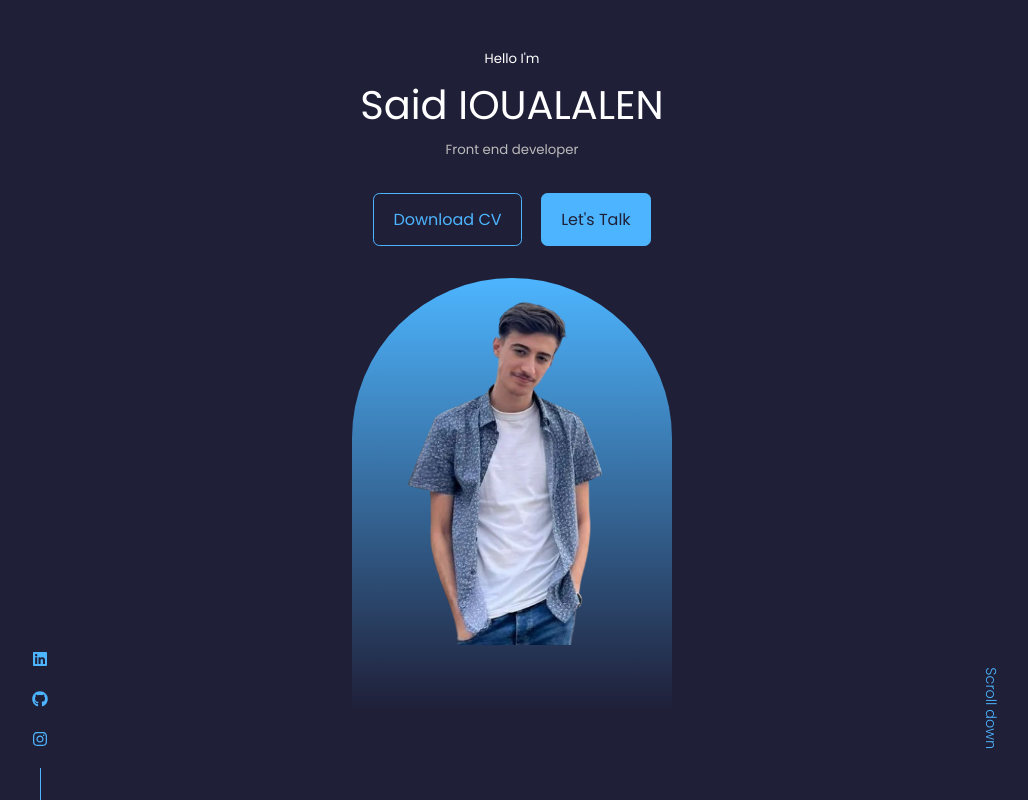
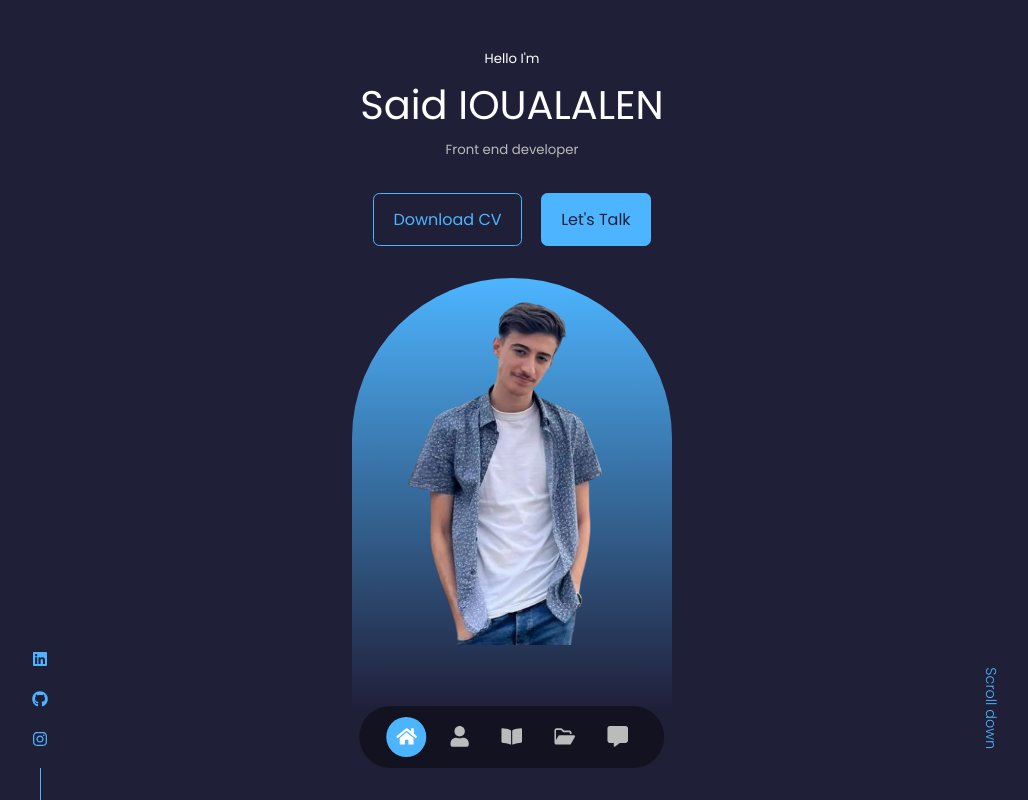
Before and after one commit to ssaid-Ln/Portfolio, a React (Create React App) app: page / in a window 1280 px wide. Shown: the whole page, without its empty margins (128-1156 px from the left). Built offline with nearby package versions, Linux system fonts and the light colour scheme.

Commit message:
navBar commit

```diff
--- a/src/App.js
+++ b/src/App.js
@@ -1,9 +1,12 @@
 import React from 'react'
 import Header from './components/Header/Header';
+import Navbar from './components/Navbar/Navbar';
+
 const App = () => {
   return (
     <>
     <Header/>
+    <Navbar/>
     </>
   )
 }
--- a/src/components/Navbar/Navbar.jsx
+++ b/src/components/Navbar/Navbar.jsx
@@ -0,0 +1,22 @@
+import React from 'react'
+import {useState} from 'react'
+import './navbar.css'
+import { FaHome } from "react-icons/fa";
+import { FaUser } from "react-icons/fa";
+import { FaBookOpen } from "react-icons/fa";
+import { FaMessage } from "react-icons/fa6";
+import { FaRegFolderOpen } from "react-icons/fa6";
+const Navbar = () => {
+    let [active,setActive]=useState('#');
+  return (
+    <nav>
+      <a href="#" onClick={()=>setActive("#")} className={active==='#'?'active' :""}><FaHome className='icon'/></a>
+      <a href="#about" onClick={()=>setActive("#about")} className={active==='#about'?'active' :""}><FaUser className='icon'/></a>
+      <a href="#experience"onClick={()=>setActive("#experience")} className={active==='#experience'?'active' :""}><FaBookOpen className='icon'/></a>
+      <a href="#portfolio"onClick={()=>setActive("#portfolio")} className={active==='#portfolio'?'active' :""}><FaRegFolderOpen/></a>
+      <a href="#contact"onClick={()=>setActive("#contact")} className={active==='#contact'?'active' :""}><FaMessage className='icon'/></a>
+        </nav>
+  )
+}
+
+export default Navbar
--- a/src/components/Navbar/navbar.css
+++ b/src/components/Navbar/navbar.css
@@ -0,0 +1,31 @@
+
+nav{
+    background-color: rgba(0,0, 0,0.4);
+    width: max-content;
+    display: block;
+    padding: 0.7rem 1.7rem;
+    z-index: 2;
+    position: fixed;
+    left: 50%;
+    transform:translate(-50%) ;
+    bottom: 2rem;
+    display: flex;
+    gap: 0.8rem;
+    border-radius: 3rem;
+    backdrop-filter: blur(14);
+}
+nav a{
+    background-color: transparent;
+    padding: 0.6rem;
+    border-radius: 50%;
+    display: flex;
+    color: var(--colorlight);
+    font-size: 1.3rem;
+}
+nav a:hover{
+    background-color: rgba(0 , 0, 0, 0.3);
+}
+nav a.active{
+  background: var(--colorpr);
+  color: var(--colorw);
+}
```
Also changed, not shown: src/components/About/About.jsx (added, +11 -0 lines), src/components/Contact/Contact.jsx (added, +9 -0 lines), src/components/Experiences/Experiences.jsx (added, +9 -0 lines), src/components/portfolio/Portfolio.jsx (added, +9 -0 lines), src/components/About/About.css (added), src/components/Contact/contact.css (added), src/components/Experiences/experiences.css (added), src/components/portfolio/portfolio.css (added).
